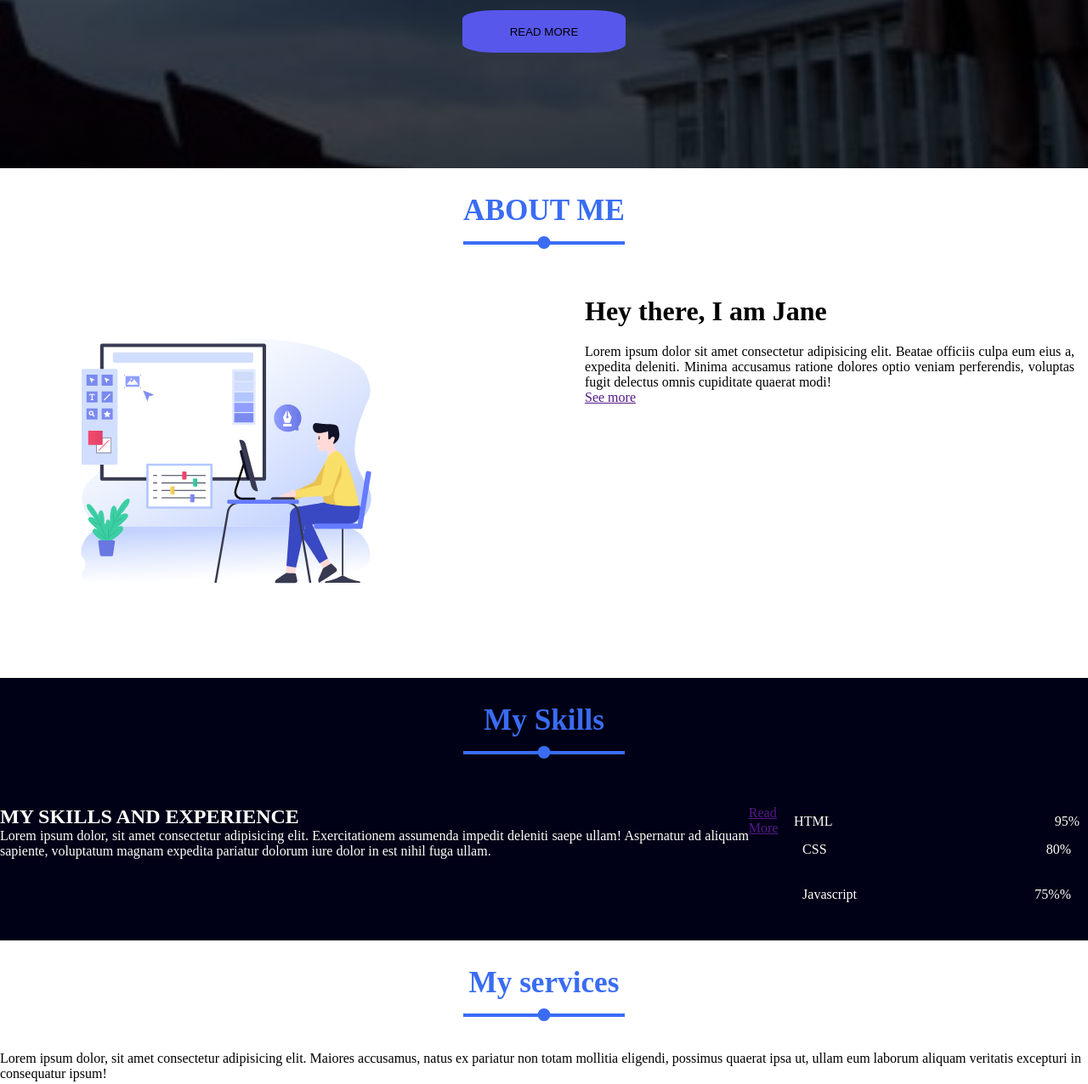
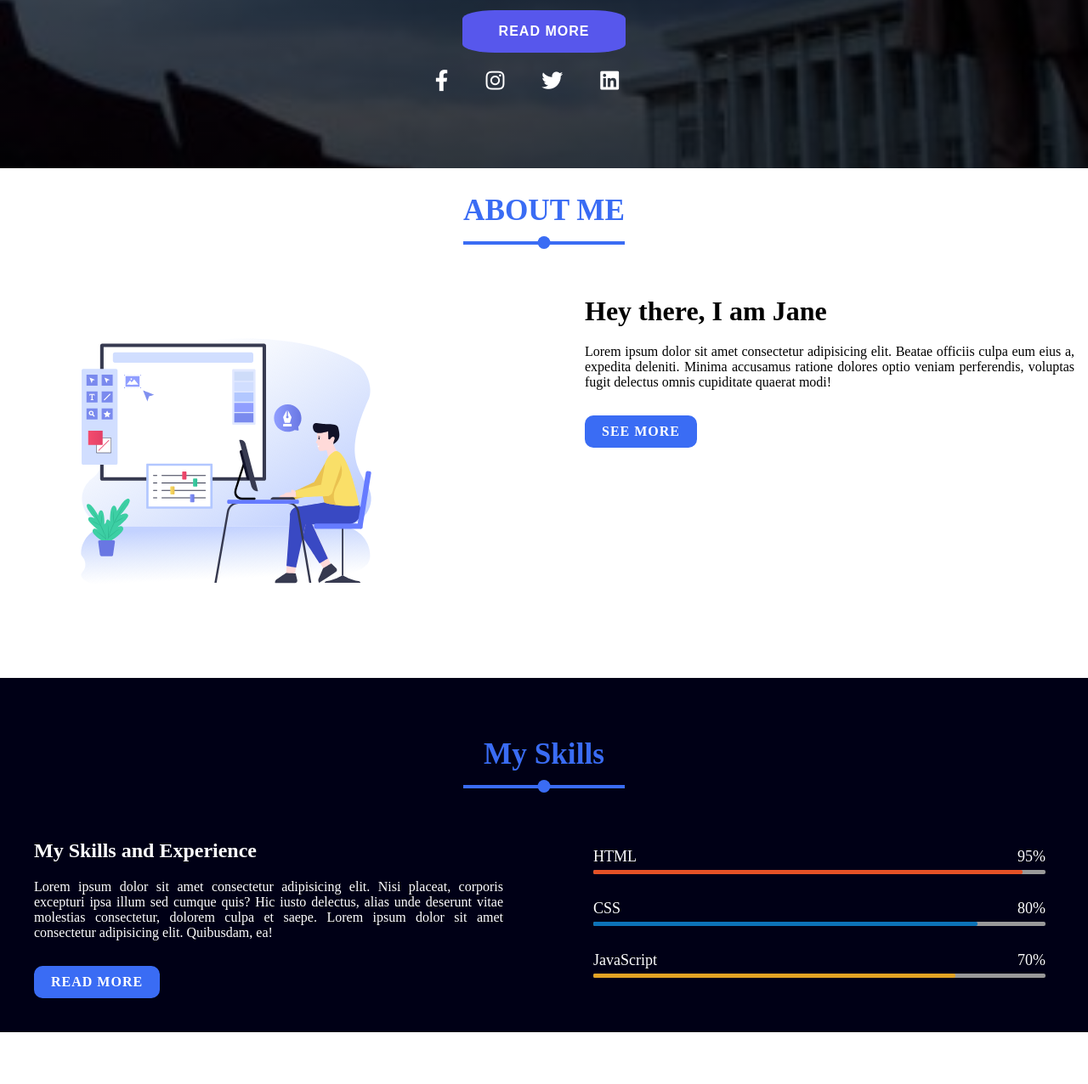
Before and after one commit to Nky237/genesys-portfolio, a plain HTML site: page index.html in a window 1280 px wide. Shown: the part 379-1655 px from the top of the page at 85% size. Drawn offline with nearby package versions, Linux system fonts and the light colour scheme.

Commit message:
new commit

```diff
--- a/index.css
+++ b/index.css
@@ -68,7 +68,7 @@ i{
 .text-center h1, .text-center p{
     padding-bottom: 15px;
 }
-.text-center button{
+.text-center .btn{
     height: 50px;
     width: 15%;
     background-color: rgb(87, 87, 236);
@@ -117,6 +117,9 @@ i{
 
 
 /* ABOUT SECTION */
+section{
+    padding:40px 40px;
+}
 .title{
     width: 100%;
     display: flex;
@@ -152,6 +155,17 @@ i{
     background-color: #3a6cf4 ;
     transform: translateX(-50%);
 }
+
+.down-hero .text-center .media-icons {
+    margin-top: 20px;
+}
+
+.down-hero .text-center .media-icons a {
+    color: #fff;
+    font-size: 25px;
+    margin-right: 40px;
+}
+
 
 /* About */
 .about .content{
@@ -195,74 +209,102 @@ i{
     text-align: justify;
     font-size: 1em;
 }
+.btn {
+    color: #fff;
+    background: #3a6cf4;
+    font-size: 1em;
+    font-weight: 600;
+    display: inline-block;
+    padding: 10px 20px;
+    text-transform: uppercase;
+    text-decoration: none;
+    letter-spacing: 1px;
+    border-radius: 10px;
+    margin-top: 30px;
+    transition: 0.5s ease;
+}
 
 
 /* SKILL */
-.skills{
-    background-color: #000016;
+.skills {
+    background: #000016;
+}
 
-}
-.skills .content{
+.skills .content {
     position: relative;
     width: 100%;
     display: flex;
-    justify-content: space-around;
+    justify-content: space-between;
     color: #fff;
     margin-top: 20px;
 }
 
-.skills .content .col-left p{
+.skills .content .col-left {
+    position: relative;
+    width: 46%;
+}
+
+.skills .content .col-left .content-title {
+    margin-bottom: 20px;
+}
+
+.skills .content .col-left p {
     text-align: justify;
     font-size: 1em;
 }
 
-.skills .content .col-right{
+.skills .content .col-right {
     position: relative;
     width: 46%;
 }
-.skills .content .col-right .bar{
+
+.skills .content .col-right .bar {
     margin-bottom: 10px;
     padding: 10px;
 }
-.skills .content .col-right .bar .info{
+
+.skills .content .col-right .bar .info {
     display: flex;
     align-items: center;
     justify-content: space-between;
     margin-bottom: 5px;
 }
-.skills .content .col-right .bar .info span{
-    font: 18px;
+
+.skills .content .col-right .bar .info span {
+    font-size: 18px;
     font-weight: 500;
 }
-.skills .content .col-right .bar .info .line{
+
+.skills .content .col-right .bar .line {
     position: relative;
     width: 100%;
     height: 5px;
     background: #999999;
     border-radius: 2px;
 }
-.skills .content .col-right .bar .info .line::before{
-    content: '' ;
+
+.skills .content .col-right .bar .line::before {
+    content: "";
     position: absolute;
     height: 100%;
     top: 0;
     left: 0;
     border-radius: 2px;
 }
-.skills .content .col-right .bar .html::before{
+
+.skills .content .col-right .bar .html::before {
     width: 95%;
     background: #e45126;
+}
 
-}
-.skills .content .col-right .bar .css::before{
+.skills .content .col-right .bar .css::before {
     width: 85%;
     background: #0c73b8;
+}
 
-}
-.skills .content .col-right .bar .line .javascript::before{
+.skills .content .col-right .bar .javascript::before {
     width: 80%;
     background: #e3a324;
-
 }
 
 /* SERVICES */
@@ -289,13 +331,15 @@ i{
     box-shadow: 0 5px 5px rgba(1 1 1 / 15%);
 
 
+
 }
-.services .content .card .service-icon{
+.services .content .card  .service-icon{
     color: #3a6cf4;
-    font-size: 2em;
+    font-size: 3em;
     text-align: center;
     transform: transform 0.5s ease;
 }
+
 .services .content .card:hover .service-icon{
     transform: translateY(-10px);
 }
--- a/index.html
+++ b/index.html
@@ -7,8 +7,11 @@
     <title>Document</title>
     <link rel="stylesheet" href="./index.css">
     <link rel="stylesheet" href="./fa/css/font-awesome.min.css">
+    <link rel="stylesheet" href="https://cdnjs.cloudflare.com/ajax/libs/font-awesome/5.15.2/css/all.min.css">
     <script src="https://unpkg.com/@lottiefiles/lottie-player@latest/dist/lottie-player.js"></script>
 </head>
+
+
 <body>
     <div class="container">
        <div id="hero-section">
@@ -56,7 +59,15 @@
         <p>Web designer</p>
         <p>Content Creator</p>
     </div>
-        <button>READ MORE</button>
+        <button class="btn">READ MORE</button>
+
+        <div class="media-icons">
+            <a href=""><i class="fab fa-facebook-f"></i></a>
+            <a href=""><i class="fab fa-instagram" aria-hidden="true"></i></a>
+            <a href=""><i class="fab fa-twitter" aria-hidden="true"></i></a>
+            <a href=""><i class="fab fa-linkedin" aria-hidden="true"></i></a>
+        </div>
+
     </div>
     </div>
 
@@ -86,19 +97,25 @@
     </div>
 
 
-    <section id="skills" class="skills">
+        <!-- Skills Section -->
+        <section class="skills" id="skills">
             <div class="title reveal">
                 <h2 class="section-title">My Skills</h2>
             </div>
 
             <div class="content">
                 <div class="column col-left reveal">
-                <h2 class="content-title">MY SKILLS AND EXPERIENCE</h2>
-                <p class="para-text"> Lorem ipsum dolor, sit amet consectetur adipisicing elit.
-                    Exercitationem assumenda impedit deleniti saepe ullam! Aspernatur ad aliquam sapiente, voluptatum magnam expedita pariatur
-                    dolorum iure dolor in est nihil fuga ullam.</p>
+                    <h2 class="content-title">My Skills and Experience</h2>
+                    <p>Lorem ipsum dolor sit amet consectetur
+                        adipisicing elit. Nisi placeat, corporis
+                        excepturi ipsa illum sed cumque quis?
+                        Hic iusto delectus, alias unde deserunt
+                        vitae molestias consectetur, dolorem
+                        culpa et saepe.
+                        Lorem ipsum dolor sit amet consectetur adipisicing elit. Quibusdam, ea!
+                    </p>
+                    <a href="" class="btn">Read More</a>
                 </div>
-            <a href="" class="btn">Read More</a>
 
                 <div class="column col-right reveal">
                     <div class="bar">
@@ -106,8 +123,9 @@
                             <span>HTML</span>
                             <span>95%</span>
                         </div>
-                    <div class="line html">
+                        <div class="line html"></div>
                     </div>
+
                     <div class="bar">
                         <div class="info">
                             <span>CSS</span>
@@ -115,19 +133,20 @@
                         </div>
                         <div class="line css"></div>
                     </div>
+
                     <div class="bar">
                         <div class="info">
-                            <span>Javascript</span>
-                            <span>75%%</span>
+                            <span>JavaScript</span>
+                            <span>70%</span>
                         </div>
                         <div class="line javascript"></div>
-                    </div>
-
-
                     </div>
                 </div>
             </div>
         </section>
+
+
+        <!-- SERVICES -->
 
     <section id="services" class="services">
         <div class="title reveal">
@@ -144,7 +163,7 @@
                    <i class="fa fa-globe" aria-hidden="true"></i>
                </div>
                <div class="info">
-                   <h3>Web Design</h3>
+                   <h3> Web Design</h3>
                    <p>Lorem ipsum dolor sit, amet consectetur adipisicing elit. Mollitia impedit ea nulla sed assumenda fuga ab suscipit obcaecati sapiente doloremque. Ipsa, sapiente.
                        Veniam ad, magnam temporibus fugiat illo laborum placeat.</p>
                </div>
@@ -172,6 +191,8 @@
 
         </div>
     </section>
+
+            <!--PROJECTS  -->
 
 <section id="projects" class="projects">
     <div class="title reveal">
```
Also changed, not shown: image/app3.jpg (added), image/fl-4.jpg (added), image/web3.jpg (added). Lines whose indentation alone changed are shown as unchanged.
